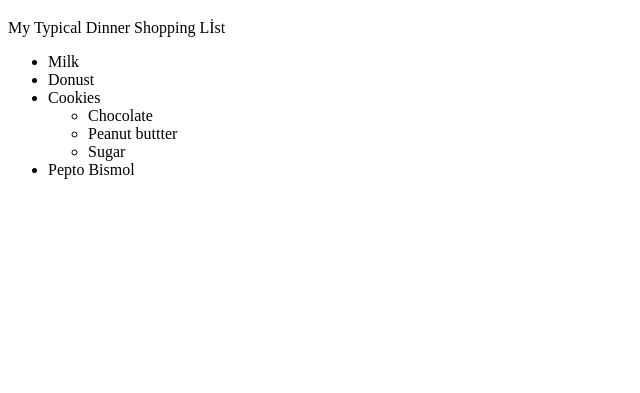
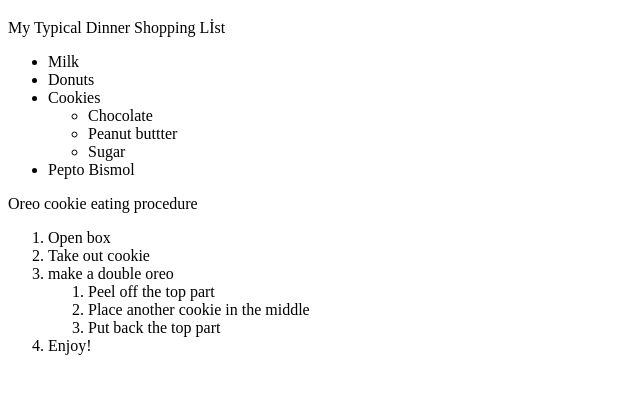
Before and after one commit to muratdeveli03/Coursera, a plain HTML site: page lists/index.html in a window 1280 px wide. Shown: the part 61-454 px from the top of the page, without its empty margins (0-640 px from the left). Drawn offline with Linux system fonts and the light colour scheme.

Commit message:
Lİsts are ready

```diff
--- a/lists/index.html
+++ b/lists/index.html
@@ -12,7 +12,7 @@
       My Typical Dinner Shopping Lİst
       <ul>
         <li>Milk</li>
-        <li>Donust</li>
+        <li>Donuts</li>
         <li>
           Cookies
           <ul>
@@ -23,6 +23,21 @@
         </li>
         <li>Pepto Bismol</li>
       </ul>
+      Oreo cookie eating procedure
+      <ol>
+        <li>Open box</li>
+        <li>Take out cookie</li>
+        <li>
+          make a double oreo
+          <ol>
+            <li>Peel off the top part</li>
+            <li>Place another cookie in the middle</li>
+            <li>Put back the top part</li>
+          </ol>
+        </li>
+
+        <li>Enjoy!</li>
+      </ol>
     </div>
   </body>
 </html>
```
